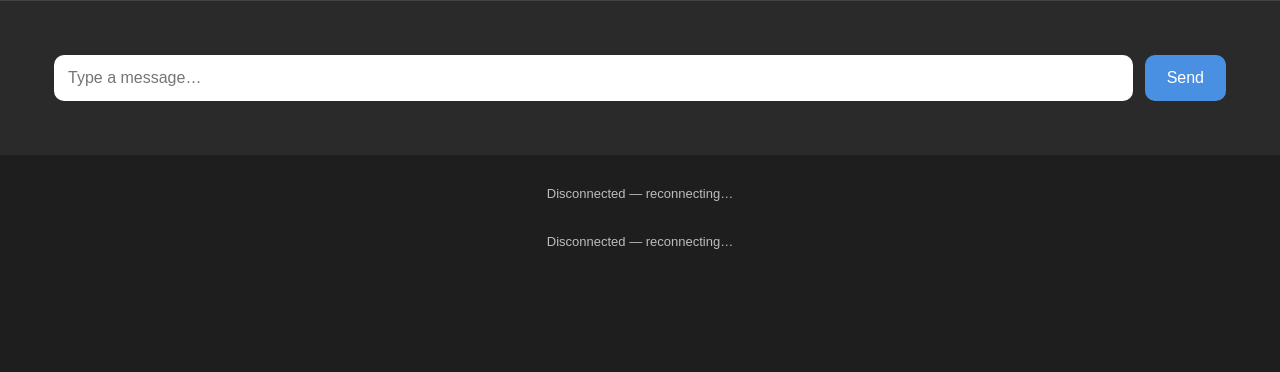
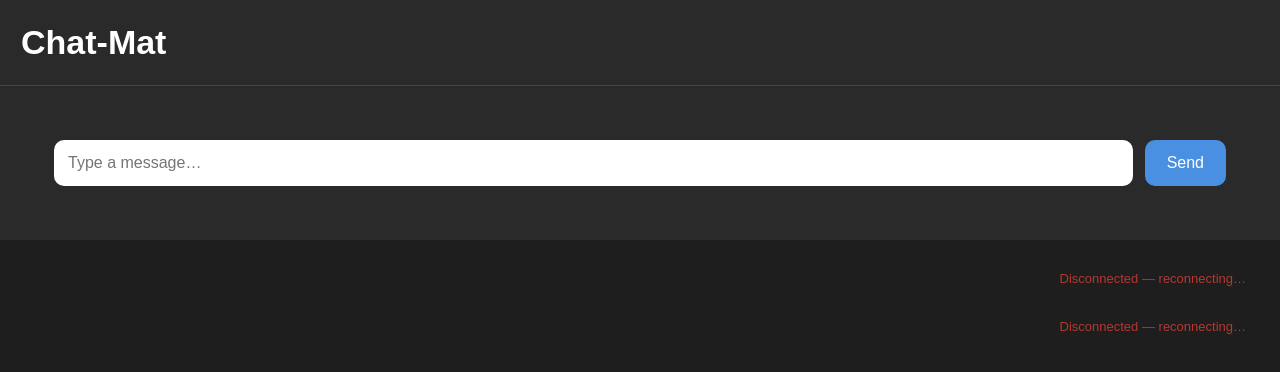
Before and after one commit to pacopacev/wsChat, a website: page chat.html in a window 1280 px wide. Drawn offline with Linux system fonts and the light colour scheme.

Commit message:
add icon

```diff
--- a/chat.html
+++ b/chat.html
@@ -3,6 +3,9 @@
 
 <head>
     <meta charset="UTF-8">
+    <link rel="icon" href="/public/chat_mat.jpg" type="image/jpeg">
+
+
     <title>Chat-Mat</title>
 
     <style>
@@ -14,6 +17,14 @@
             flex-direction: column;
             height: 100vh;
             color: #fff;
+        }
+
+        .title {
+            text-align: flex-start;
+            padding-left: 21px;
+            background: #2a2a2a;
+            margin: 0;
+            font-size: 17px;
         }
 
         /* Chat container */
@@ -56,8 +67,16 @@
             color: #fff;
         }
 
-        .system {
-            align-self: center;
+        .system-connected {
+            color: #4caf50;
+            align-self: flex-end;
+            font-size: 13px;
+            opacity: 0.7;
+        }
+
+        .system-disconnected {
+            color: #f44336;
+            align-self: flex-end;
             font-size: 13px;
             opacity: 0.7;
         }
@@ -103,14 +122,15 @@
 </head>
 
 <body>
-    <!-- <h1>Chat-Mat</h1>
-    <div class="user">
-        <p>Welcome to Chat-Mat! This is a simple chat application that allows you to communicate with other users in
-            real-time.
-            Type your message in the input bar below and hit "Send" to send it. Enjoy chatting!</p>
+    <div class="title">
+        <h1>Chat-Mat</h1>
     </div>
 
-    <div> <input class="user" type="text" id="user-name" placeholder="Type your name…" />
+    <!-- <div class="user">
+
+    </div> -->
+
+    <!-- <div> <input class="user" type="text" id="user-name" placeholder="Type your name…" />
     </div> -->
 
 
@@ -152,7 +172,7 @@
 
             ws = new WebSocket(WS_URL);
 
-            ws.onopen = () => addMessage("Connected", "system");
+            ws.onopen = () => addMessage("Connected", "system-connected");
 
 
             ws.onmessage = (e) => {
@@ -163,7 +183,7 @@
             };
 
             ws.onclose = () => {
-                addMessage("Disconnected — reconnecting…", "system");
+                addMessage("Disconnected — reconnecting…", "system-disconnected");
                 setTimeout(connect, 2000);
             };
         }
```
Also changed, not shown: public/chat_mat.jpg (added).
